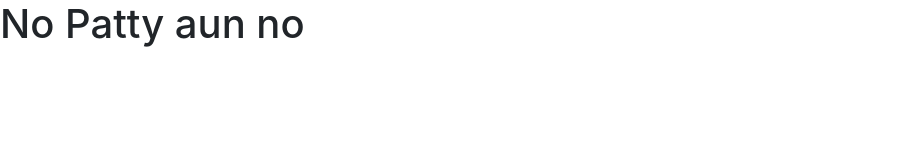
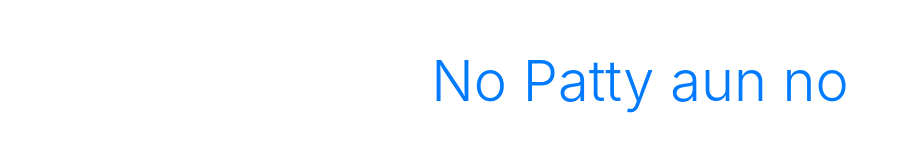
Before and after one commit to julioizquierdomejia/tutoriallaravel, a plain HTML site: page index.html in a window 1280 px wide. Shown: the whole page, without its empty margins (0-906 px from the left). Drawn offline with nearby package versions, Linux system fonts and the light colour scheme.

Commit message:
primeriIndex

```diff
--- a/index.html
+++ b/index.html
@@ -14,7 +14,7 @@
         </meta>
     </head>
     <body>
-        <h1>
+        <h1 class="display-4 mt-5 text-center text-primary">
             No Patty aun no
         </h1>
         <!-- Optional JavaScript -->
```
